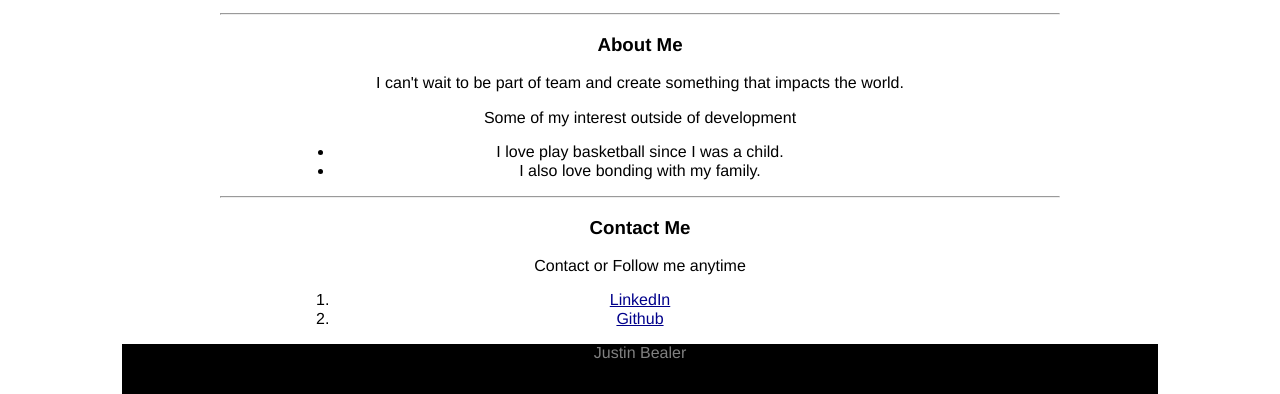
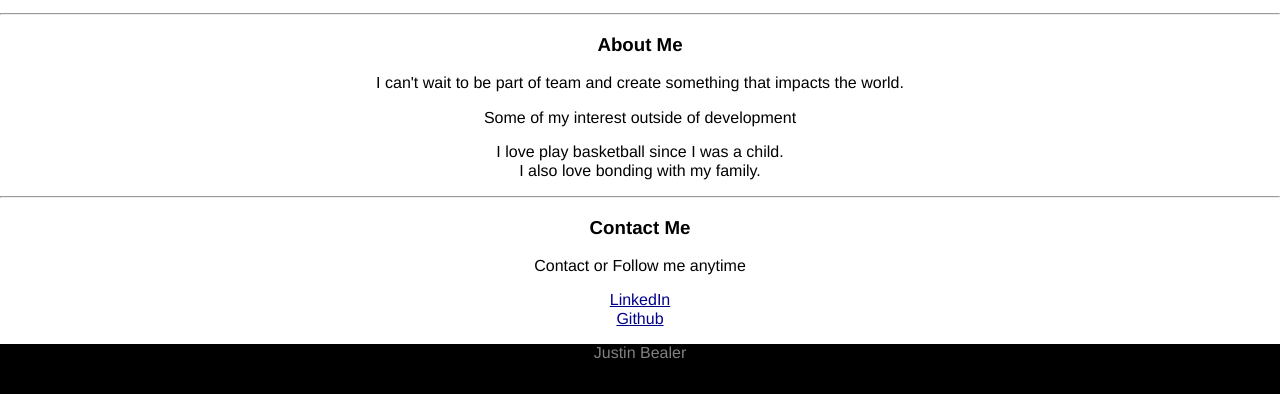
Before and after one commit to jmbealer/my-portfolio, a plain HTML site: page index.html in a window 1280 px wide. Shown: the part 480-874 px from the top of the page. Drawn offline with nearby package versions, Linux system fonts and the light colour scheme.

Commit message:
updating project

```diff
--- a/style.css
+++ b/style.css
@@ -1,21 +1,27 @@
+/* changes over whole page */
 * {
     /* color: lightgray; */
     /* background-color: darkgray; */
     text-align: center;
     font-family: 'Franklin Gothic Medium', 'Arial Narrow', Arial, sans-serif;
     /* margin: 0%; */
-    padding-left: 5%;
-    padding-right: 5%;
+    padding-left: 0%;
+    padding-right: 0%;
 }
 
+
+
+/* for heading 1 */
 h1 {
     font-size: 50px;
 }
 
+/* for body and header */
 body > header {
     margin: 0%;
 }
 
+/* give my links color */
 a:link{
     color: darkblue;
 }
@@ -29,6 +35,7 @@ a:active{
     color: darkgoldenrod;
 }
 
+/* for articles */
 main > div > article {
     color: black;
 }
@@ -38,6 +45,7 @@ header > div, body > footer {
     color: grey;
 }
 
+/* for main footer */
 body > footer {
     height: 50px;
 }
```
